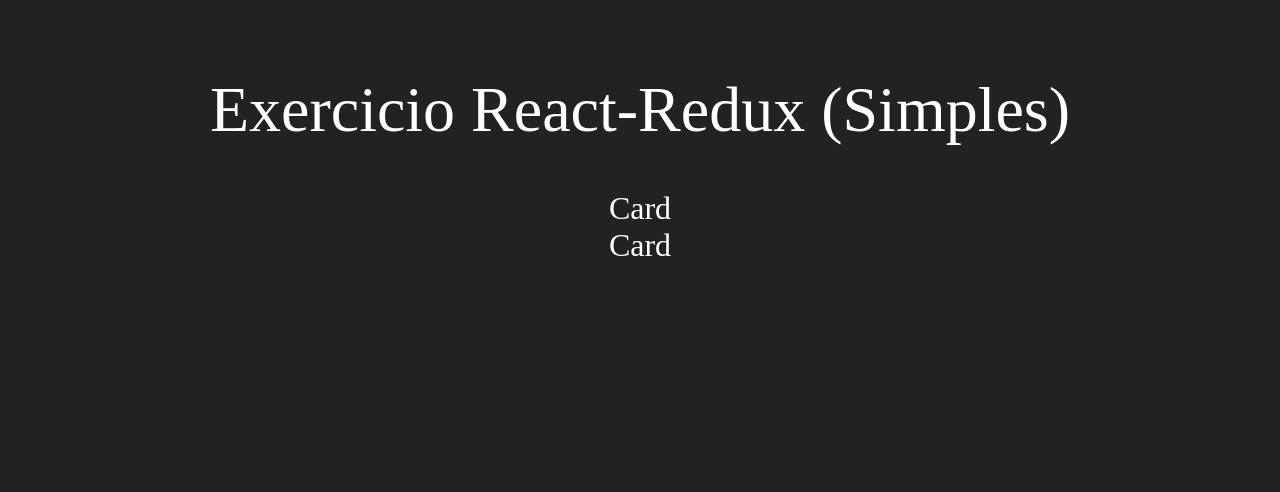
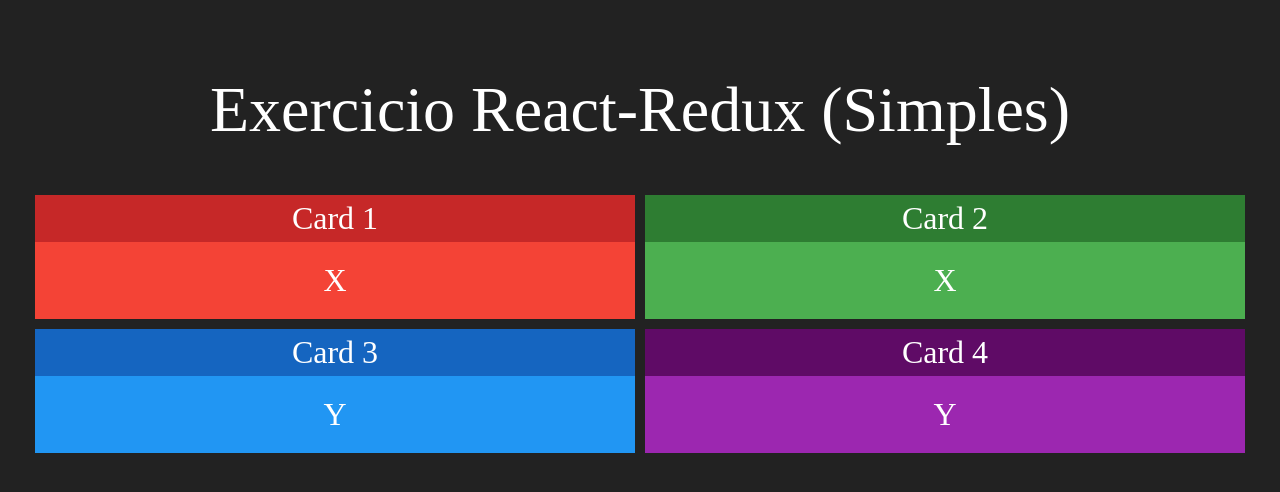
Before and after one commit to MateusGomes04/state-management-with-redux, a React (Create React App) app: page / in a window 1280 px wide. Shown: the top 492 px of the page. Built offline with nearby package versions, Linux system fonts and the light colour scheme.

Commit message:
add components Card

```diff
--- a/src/App.css
+++ b/src/App.css
@@ -8,6 +8,6 @@
   font-weight: 200;
 }
 
-.linhja {
+.linha {
   display: flex;
 }
--- a/src/App.js
+++ b/src/App.js
@@ -1,4 +1,3 @@
-import logo from './logo.svg';
 import './App.css';
 import Card from './components/Card';
 
@@ -7,10 +6,12 @@
     <div className="App">
       <h1>Exercicio React-Redux (Simples)</h1>
       <div className='linha'>
-        <Card></Card>
+      <Card title='Card 1' red>X</Card>
+      <Card title='Card 2' green>X</Card>
       </div>
       <div className='linha'>
-        <Card></Card>
+      <Card title='Card 3' blue>Y</Card>
+      <Card title='Card 4' purple>Y</Card>
       </div>
     </div>
   );
--- a/src/components/Card.jsx
+++ b/src/components/Card.jsx
@@ -1,10 +1,23 @@
 import "./Card.css"
 import React from "react"
 
+function getColor(props) {
+    if (props.red) return 'Red'
+    if (props.green) return 'Green'
+    if (props.blue) return 'Blue'
+    if (props.purple) return 'Purple'
+    return ""
+}
+
 export default props => {
-    return  (
-        <div>
-            Card
+    return (
+        <div className={`Card ${getColor(props)}`}>
+            <div className='Header'>
+                <span className='Title'>{props.title}</span>
+            </div>
+            <div className='Content'>
+                {props.children}
+            </div>
         </div>
     )
 }
```
Also changed, not shown: src/components/Card.css (line endings or trailing spaces).
